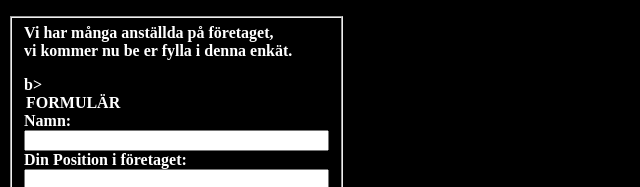
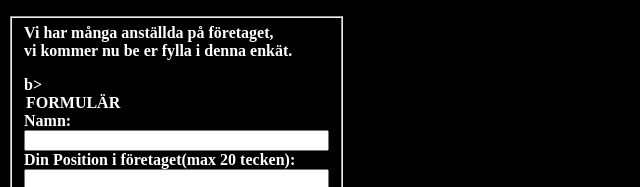
Before and after one commit to Saraldor/HTML, a plain HTML site: page Formulär/form.html in a window 1280 px wide. Shown: the top 187 px of the page, 0-640 px from the left. Drawn offline with Linux system fonts and the light colour scheme.

Commit message:
Add files via upload

```diff
--- a/Formulär/form.html
+++ b/Formulär/form.html
@@ -20,7 +20,7 @@
     <form name="formular" id="formular" method="post" action="mail@ddd.com" >
     <label for="Name">Namn:</label> <br>
     <input type="text" name="name" id="name" size="35"/> <br>
-    <label for="Position">Din Position i företaget:</label> <br>
+    <label for="Position">Din Position i företaget(max 20 tecken):</label> <br>
     <input type="text" name="Position" id="Position" size="35" maxlength="20"/> <br>
     <label for="sport"><i>Tränar någon sport?</i></label> <br>
     <input type="radio" name="sport" value="Ja"> Ja
```
